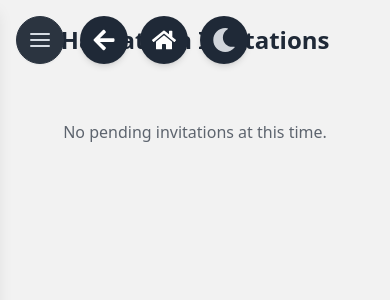
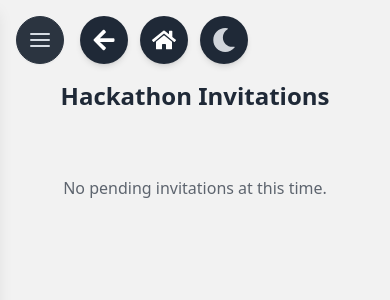
Before and after one commit to tms04/HackMate, a React (Vite) app in the folder clients/: page /notifications in a window 390 px wide. Shown: the top 300 px of the page. Built offline with nearby package versions, Linux system fonts and the light colour scheme.

Commit message:
fixed card sizes

```diff
--- a/clients/src/components/ProfileCard.jsx
+++ b/clients/src/components/ProfileCard.jsx
@@ -79,7 +79,7 @@ const ProfileCard = ({
 
   return (
     <motion.div
-      className="relative bg-gradient-to-b from-base-100 to-base-200 p-5 w-72 sm:min-w-96 rounded-xl shadow-lg hover:shadow-2xl transition-all duration-300 h-full"
+      className=" relative bg-gradient-to-b from-base-100 to-base-200 p-5 w-72 sm:min-w-fit rounded-xl shadow-lg hover:shadow-2xl transition-all duration-300 h-full"
       whileHover={{ scale: 1.05 }}
     >
       {/* Resume Button - Only show if resume link exists */}
@@ -157,7 +157,7 @@ const ProfileCard = ({
       {/* Achievements (Ensuring Consistent UI) */}
       <div className="mt-4 flex justify-center min-h-[60px]">
         {achievements.length > 0 ? (
-          <div className="grid grid-cols-2 gap-x-6 gap-y-3 text-xs text-base-content place-items-start">
+          <div className="grid grid-cols-2 gap-x-0 gap-y-3 text-xs text-base-content place-items-start">
             {achievements.slice(0, 6).map((achievement, index) => (
               <div key={index} className="flex items-center gap-2">
                 <span className="w-6 h-6 flex items-center justify-center text-xs font-bold bg-neutral text-neutral-content rounded-full">
--- a/clients/src/components/Requests/Notification.jsx
+++ b/clients/src/components/Requests/Notification.jsx
@@ -77,7 +77,7 @@ const Notification = ({ team = {}, onAction }) => {
 
   return (
     <div className="relative flex flex-col w-full">
-      <div className="flex items-center w-full p-4 rounded-lg shadow-md bg-base-100 text-base-content font-sans gap-4 gap-x-20">
+      <div className="flex items-center w-full p-4 rounded-lg shadow-md bg-base-100 text-base-content font-sans gap-4 gap-2 sm:gap-x-20">
         {team.teamLeader && <Square leaderId={team.teamLeader} teamName={team.teamName} />}
         <div className="flex flex-col w-full">
           <div className="flex justify-between items-center">
--- a/clients/src/pages/Notifications.jsx
+++ b/clients/src/pages/Notifications.jsx
@@ -74,7 +74,7 @@ const Notifications = () => {
   };
 
   return (
-    <div className="flex flex-col items-center gap-4 p-6 bg-base-200 min-h-screen">
+    <div className="flex flex-col items-center gap-4 sm:p-6 pt-20 bg-base-200 min-h-screen">
       <div className="w-full max-w-2xl flex justify-center items-center mb-4">
         <h2 className="text-2xl font-bold text-base-content">Hackathon Invitations</h2>
       </div>
```
